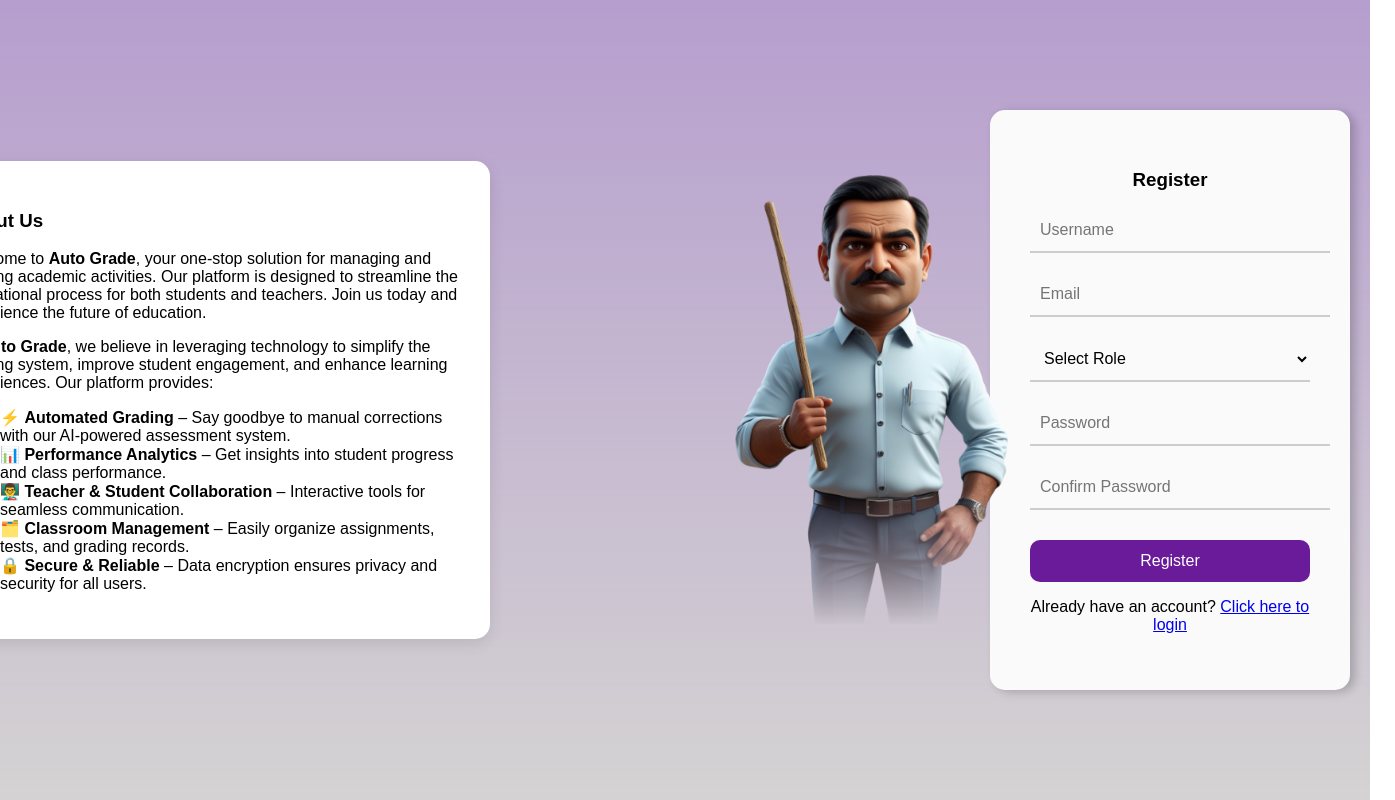
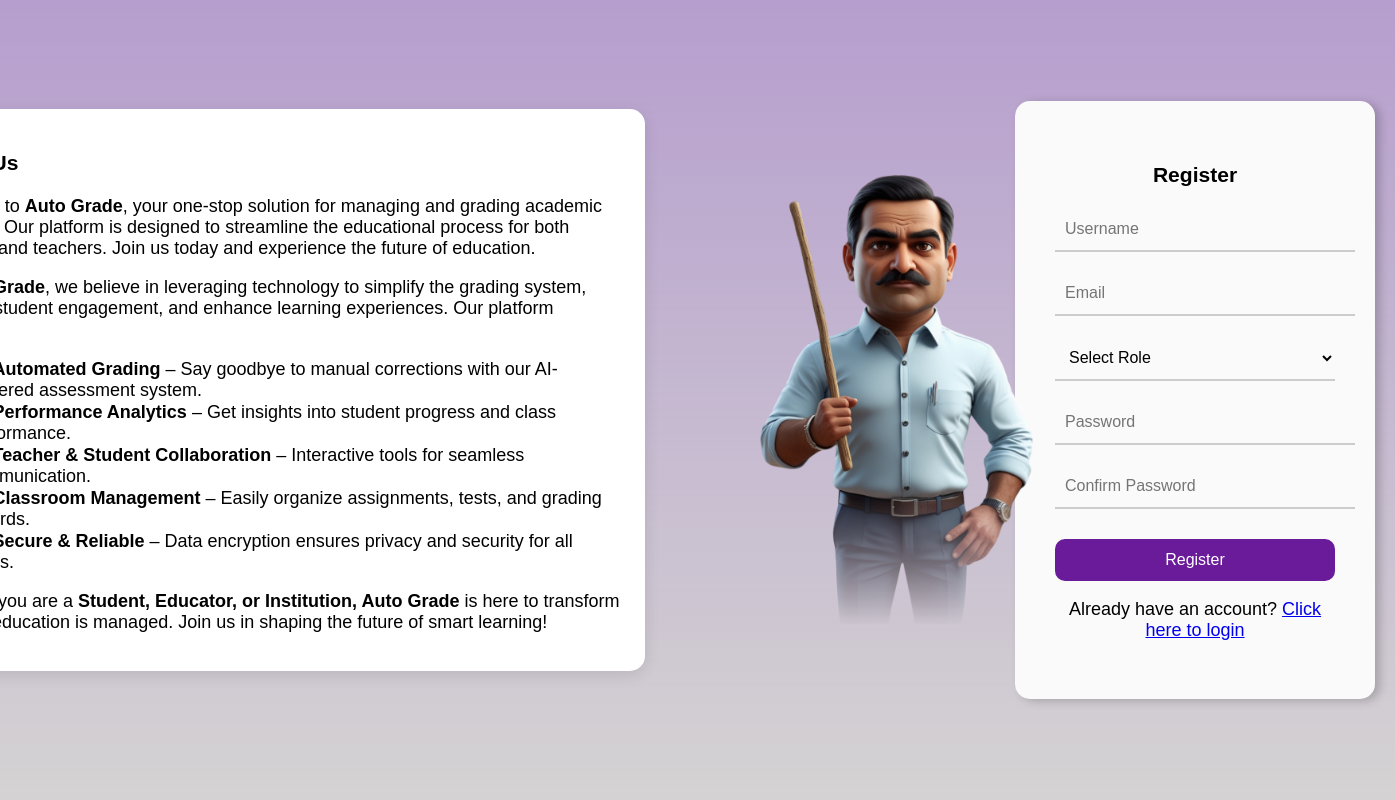
Before and after one commit to SynTech420/Auto-Grade, a React (Create React App) app: page /register in a window 1280 px wide. Shown: the whole page, 1395 px wide, since content can reach past the window. Built offline with nearby package versions, Linux system fonts and the light colour scheme.

Commit message:
Fourth Commit

```diff
--- a/src/components/Register.js
+++ b/src/components/Register.js
@@ -95,6 +95,7 @@
   };
 
   return (
+
     <div className="register-wrapper fade-in">
       <div className="about-box">
         <h3>About Us</h3>
@@ -131,6 +132,10 @@
             privacy and security for all users.
           </li>
         </ul>
+        <p>
+          Whether you are a <strong>Student, Educator, or Institution, Auto Grade</strong> is here to transform the way education is managed.
+          Join us in shaping the future of smart learning!
+        </p>
       </div>
       <img src="image-3.png" alt="Register" className="register-image" />
       <div className="register-inner slide-in">
--- a/src/components/styles.css
+++ b/src/components/styles.css
@@ -57,12 +57,13 @@
 }
 
 .about-box {
-  width: 500px;
+  width: 700px;
   background: #ffffff;
-  padding: 30px;
+  padding: 20px;
   box-shadow: 0 4px 15px rgba(0, 0, 0, 0.1);
   border-radius: 15px;
-  margin-right: 170px; /* Added space between register wrapper and about us box */
+  margin-right: 40px; /* Added space between register wrapper and about us box */
+  margin-top: -20px;
   z-index: 100;
   height: auto;
   animation: fadeInUp 0.8s ease-in-out;
@@ -293,7 +294,7 @@
   justify-content: center; /* Modified */
   min-height: 100vh;
   padding: 0 20px; /* Modified */
-
+  font-size: 18px; /* Added to increase text size */
 }
 
 .register-inner {
```
